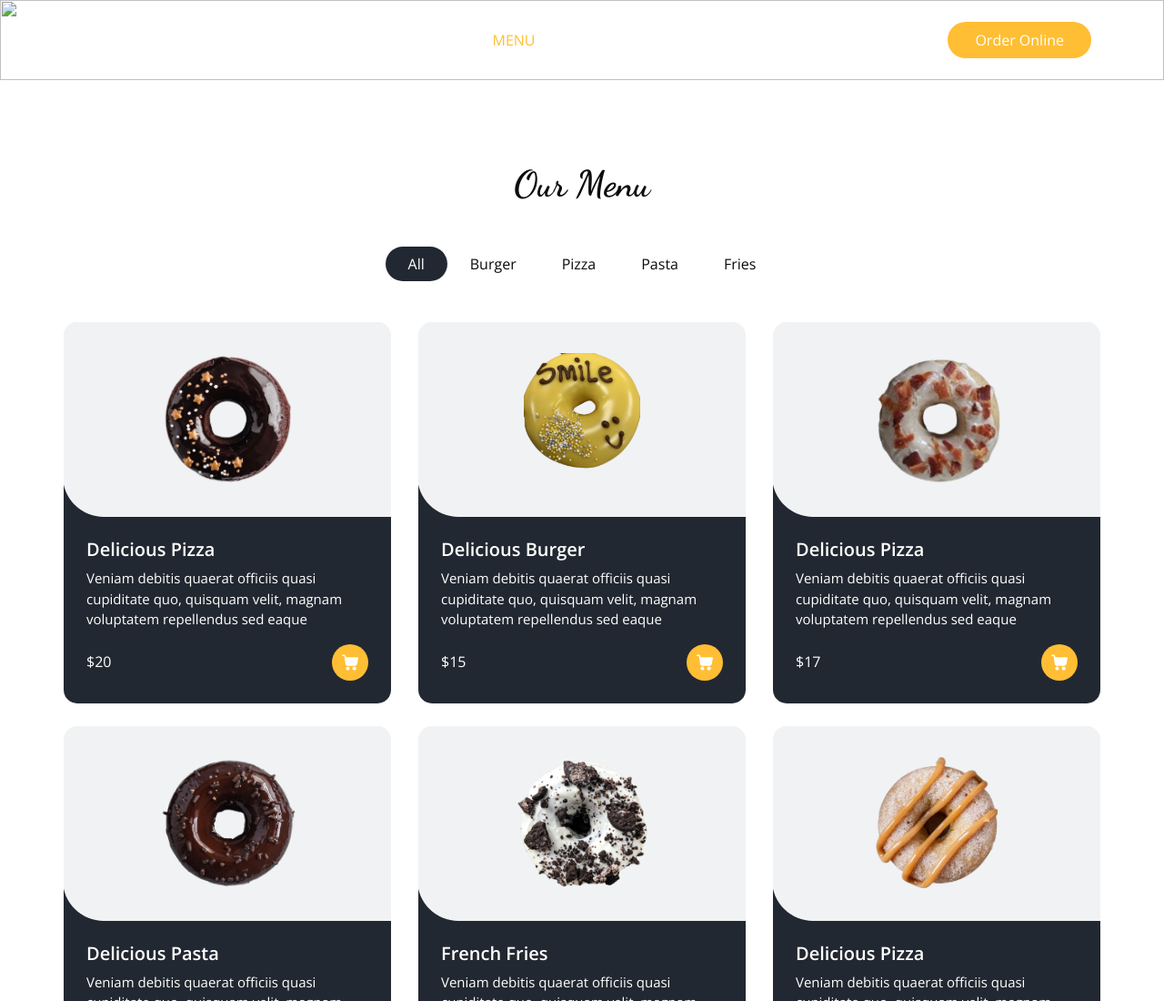
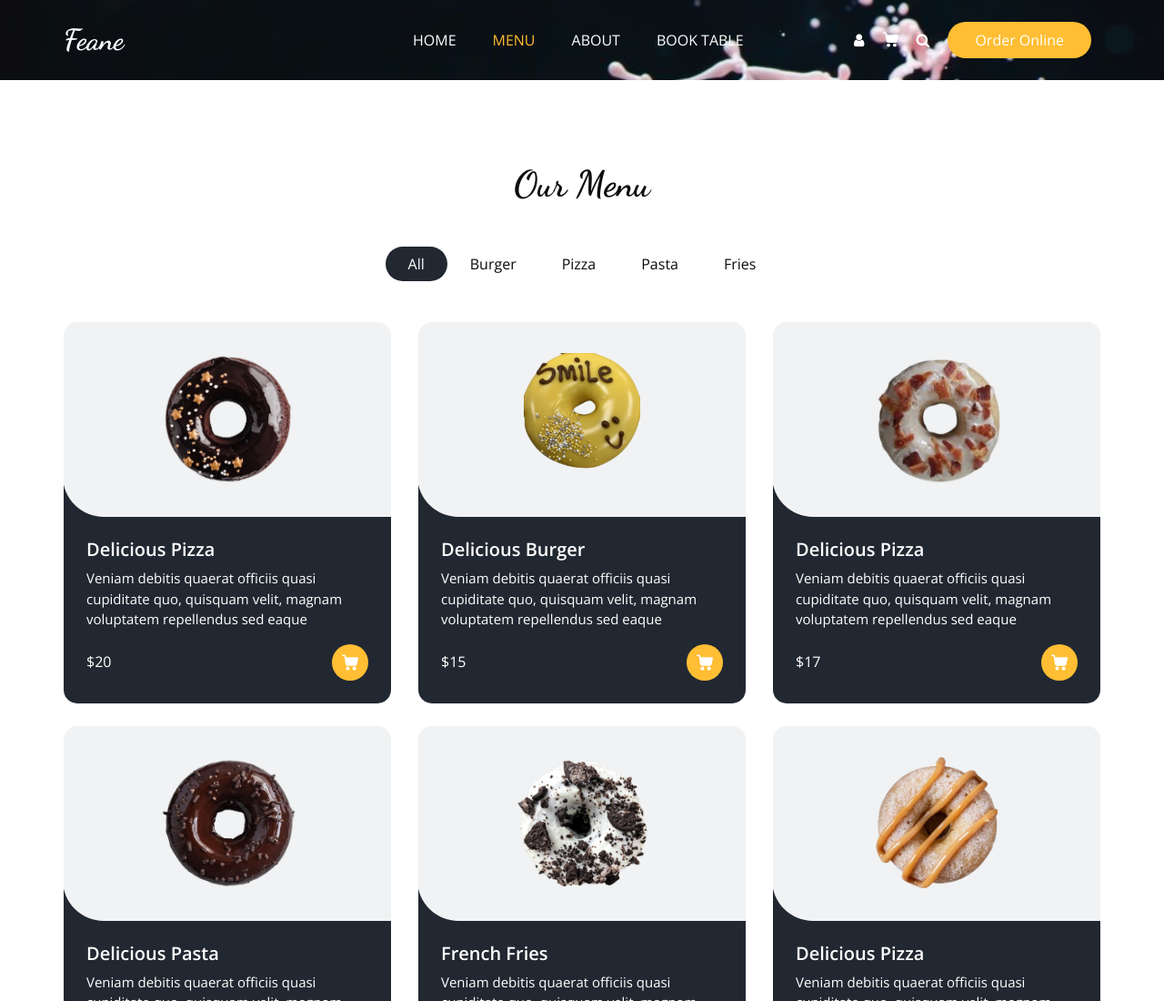
Before and after one commit to Zxcfzxcf/Its-Okey, a plain HTML site: page menu.html in a window 1280 px wide. Shown: the top 1100 px of the page at 91% size. Drawn offline with nearby package versions, Linux system fonts and the light colour scheme; some packages are replaced by stand-ins of ours.

Commit message:
Update menu.html

```diff
--- a/menu.html
+++ b/menu.html
@@ -36,7 +36,7 @@
 
   <div class="hero_area">
     <div class="bg-box">
-      <img src="images/hero-bg.jpg" alt="">
+      <img src="images/hero-bg.jpeg" alt="">
     </div>
     <!-- header section strats -->
     <header class="header_section">
```
